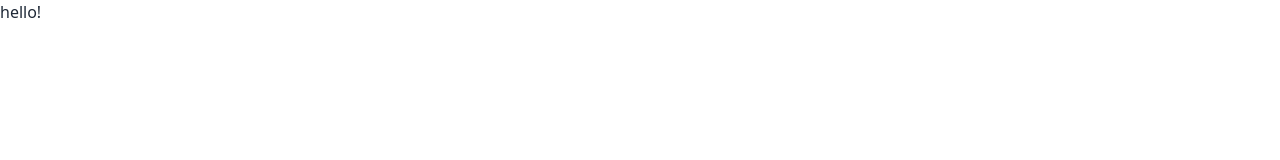
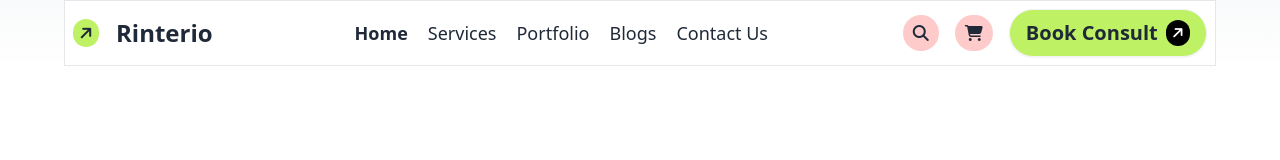
Before and after one commit to Soraiya11-7/Assignment-3, a plain HTML site: page index.html in a window 1280 px wide. Drawn offline with nearby package versions, Linux system fonts and the light colour scheme.

Commit message:
Navbar part is added

```diff
--- a/index.html
+++ b/index.html
@@ -4,11 +4,13 @@
     <meta charset="UTF-8">
     <meta name="viewport" content="width=device-width, initial-scale=1.0">
     <title>Assignment-3</title>
+    <!-- Font awesome cdn -->
+    <link rel="stylesheet" href="https://cdnjs.cloudflare.com/ajax/libs/font-awesome/6.6.0/css/all.min.css" integrity="sha512-Kc323vGBEqzTmouAECnVceyQqyqdsSiqLQISBL29aUW4U/M7pSPA/gEUZQqv1cwx4OnYxTxve5UMg5GT6L4JJg==" crossorigin="anonymous" referrerpolicy="no-referrer" />
     <!-- DaisyUI cdn -->
     <link href="https://cdn.jsdelivr.net/npm/daisyui@4.12.10/dist/full.min.css" rel="stylesheet" type="text/css" />
+     <!-- tailwind css cdn -->
     <script src="https://cdn.tailwindcss.com"></script>
-    <!-- tailwind css cdn -->
-    <script src="https://cdn.tailwindcss.com"></script>
+
     <script>
         tailwind.config = {
           theme: {
@@ -21,8 +23,79 @@
         }
       </script>
 </head>
-<body>
-    hello!
+<body class="">
+    <header class="bg-gray-50">
+      <div class=" bg-gradient-to-t from-white to-transparent">
+        <div class="container w-[90%] mx-auto border border-5">
+          <!-- navbar................................ -->
+          <nav>
+            <div class="navbar bg-base-100 -space-x-32 ">
+              <div class="flex-1">
+
+                <div class="  bg-lime-300 rounded-full ">
+                  <i class="-rotate-45 p-1.5 fa-solid fa-arrow-right"></i>
+                </div>
+
+                <a class="btn btn-ghost text-2xl font-bold">Rinterio</a>
+              </div>
+              <div class="navbar-center hidden lg:flex">
+                <!-- menu menu-horizontal -->
+                <ul class="lg:flex space-x-5 ">
+                  <li class="text-lg font-bold"><a>Home</a></li>
+                  <li class="text-lg "><a>Services</a></li>
+                  <li class="text-lg "><a>Portfolio</a></li>
+                  <li class="text-lg "><a>Blogs</a></li>
+                  <li class="text-lg "><a>Contact Us</a></li>
+                </ul>
+              </div>
+              <div class="navbar-end">
+                <div class="dropdown">
+                  <div tabindex="0" role="button" class="btn btn-ghost bg-red-200 rounded-full p-3.5 lg:hidden">
+                    <svg
+                        xmlns="http://www.w3.org/2000/svg"
+                        fill="none"
+                        viewBox="0 0 24 24"
+                        class="inline-block h-5 w-5 stroke-current">
+                        <path
+                          stroke-linecap="round"
+                          stroke-linejoin="round"
+                          stroke-width="2"
+                          d="M4 6h16M4 12h16M4 18h16"></path>
+                      </svg>
+                  </div>
+                  <ul
+                    tabindex="0"
+                    class="menu menu-sm dropdown-content bg-base-100 rounded-box z-[1] mt-3 w-52 p-2 shadow">
+                    <li class=""><a >Home</a></li>
+                    <li><a class="">Services</a></li>
+                    <li><a class="">Portfolio</a></li>
+                    <li><a class="">Blogs</a></li>
+                    <li><a class="">Contact Us</a></li>
+                  </ul>
+                </div>
+                <div class=" lg:flex space-x-4 hidden items-center ">
+                  <div class=" bg-red-200  rounded-full">
+                    <i class="p-2.5 fa-solid fa-magnifying-glass"></i>
+                  </div>
+
+                  <i class="rounded-full bg-red-200 p-2.5 fa-solid fa-cart-shopping"></i>
+                  <a class="btn rounded-full bg-lime-300 "><span class="font-bold text-xl">Book Consult</span> <div class="  bg-black rounded-full ">
+                    <i class="-rotate-45 text-white p-1.5 fa-solid fa-arrow-right"></i>
+                  </div></a>
+
+                </div>
+              </div>
+
+
+            </div>
+
+          </nav>
+
+        </div>
+
+      </div>
+
+    </header>
 
 </body>
 </html>
```
